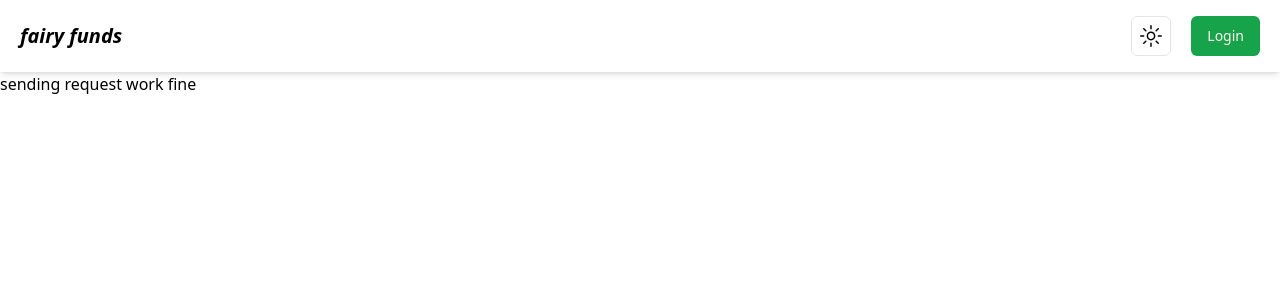
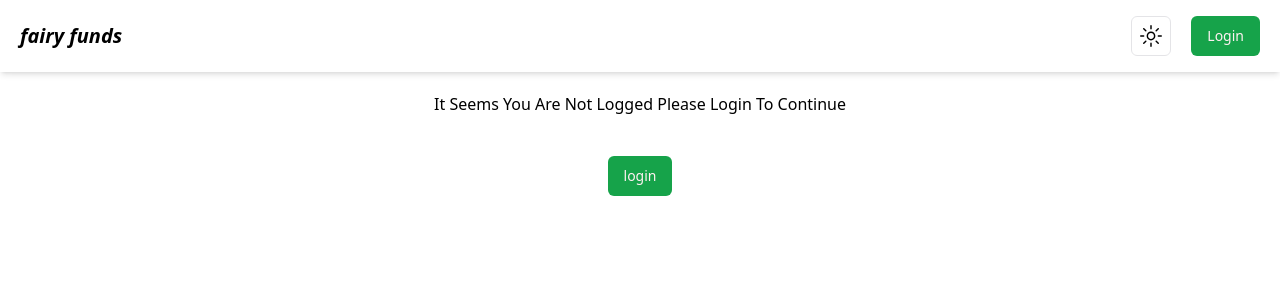
Before and after one commit to legcy143/fairyfundweb, a Next.js app: page /groups/join in a window 1280 px wide. Shown: the top 300 px of the page. Built offline with nearby package versions, Linux system fonts and the light colour scheme; no server answers.

Commit message:
handle not login

```diff
--- a/src/app/groups/join/JoinHandler.tsx
+++ b/src/app/groups/join/JoinHandler.tsx
@@ -1,4 +1,6 @@
 "use client"
+import Loading from '@/app/Loading'
+import { Button } from '@/components/ui/button'
 import { useAuth } from '@/store/useAuth'
 import { useGroup } from '@/store/useGroup'
 import { useRouter, useSearchParams } from 'next/navigation'
@@ -6,10 +8,11 @@ import React, { useEffect } from 'react'
 
 
 export default function JoinHandler() {
+    const router = useRouter();
     const query = useSearchParams()
     const key = query.get('key')
     const iv = query.get('iv')
-    const { userDetail }: any = useAuth();
+    const { userDetail , isLoading }: any = useAuth();
     const {SendInviteRequest} = useGroup();
     useEffect(() => {
         if (userDetail && key && iv) {
@@ -17,6 +20,18 @@ export default function JoinHandler() {
         }
     }, [userDetail])
 
+    if(isLoading){
+        return <p>loading . . . </p>
+    }
+    if(!userDetail){
+        return(
+            <div className='w-full p-5 flex flex-col items-center justify-center capitalize gap-10'>
+                <p>it seems you are not logged please login to continue</p>
+                <Button onClick={()=>{router.push("/auth/login")}}>login</Button>
+            </div>
+        )
+    }
+
     return (
         <div>
             sending request work fine
--- a/src/app/groups/join/page.tsx
+++ b/src/app/groups/join/page.tsx
@@ -1,7 +1,7 @@
 import JoinHandler from "./JoinHandler";
 
 export const metadata = {
-    title: 'sending join request',
+    title: 'Invite URL',
 };
 
 export default function page() {
```
